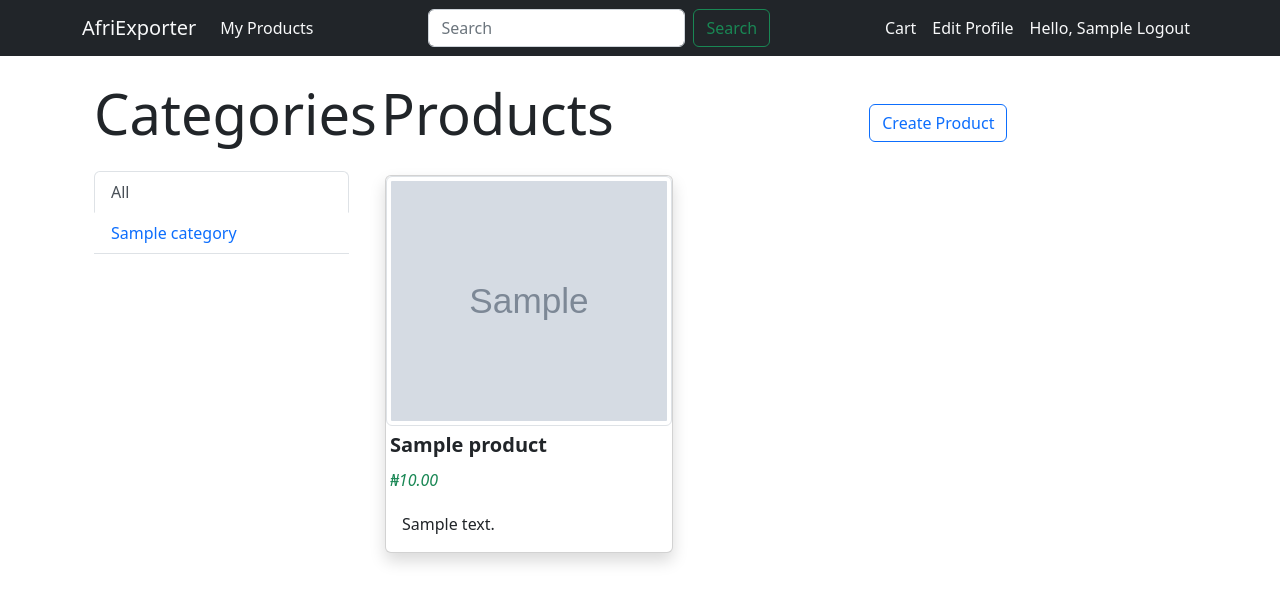
After one commit to yunushamod/afriexport, a Django app: page /shop/my-products/all/ in a window 1280 px wide. The commit adds this page. Shown: the top 603 px of the page. Run offline with Django 4.2, Linux system fonts and the light colour scheme; a user stored in the database is signed in; tables that the repository leaves empty hold one stand-in row (values such as "Sample post"); grey boxes marked "Sample" are stand-in pictures; parts of the project's set-up code (start-up, migrations or seed data) failed here and were passed over.

```diff
--- a/accounts/static/js/script.js
+++ b/accounts/static/js/script.js
@@ -8,3 +8,5 @@ formTags.forEach((form) => {
 });
 let selectLists = document.querySelectorAll('select');
 selectLists.forEach((selectList) => selectList.classList.add('form-select'))
+let textareas = document.querySelectorAll('textarea');
+textareas.forEach((textarea) => textarea.classList.add('form-control'));
--- a/accounts/templates/base.html
+++ b/accounts/templates/base.html
@@ -26,7 +26,7 @@
                 <div class="collapse navbar-collapse" id="navbarSupportedContent">
                     <ul class="navbar-nav me-auto mb-2 mb-lg-0">
                         <li class="nav-item">
-                            <a class="nav-link {% if section == 'catalog' %}active{% endif %} text-light" aria-current="page" href="#">Catalog</a>
+                            <a class="nav-link {% if section == 'catalog' %}active{% endif %} text-light" aria-current="page" href="{% url 'shop:my_products' %}">My Products</a>
                         </li>
                     </ul>
                     {% if request.user.is_authenticated %}
@@ -34,6 +34,12 @@
                         <input class="text-light form-control me-2 text-dark" type="search" placeholder="Search" aria-label="Search">
                         <button class="btn btn-outline-success" type="submit">Search</button>
                     </form>
+                    <ul class="navbar-nav">
+                        <li class="nav-item text-light">
+                            <a class="nav-link text-light" href="{% url 'cart:cart_detail' %}">Cart
+                            </a>
+                        </li>
+                    </ul>
                     <ul class="navbar-nav">
                         <li class="nav-item text-light">
                             <a class="nav-link text-light" href="{% url 'edit' %}">Edit Profile</a>
--- a/shop/models.py
+++ b/shop/models.py
@@ -1,12 +1,6 @@
-from email.policy import default
-from io import BytesIO
-import sys
 from django.db import models
 from django.conf import settings
 from django.urls import reverse
-from django_resized import ResizedImageField
-from django.core.files.uploadedfile import InMemoryUploadedFile
-from PIL import Image
 # Create your models here.
 
 
@@ -26,15 +20,14 @@ class Category(models.Model):
         return self.name
 
 class Product(models.Model):
+    user = models.ForeignKey(settings.AUTH_USER_MODEL, related_name = 'products', on_delete=models.CASCADE)
+    name = models.CharField(max_length=200)
     category = models.ForeignKey(Category, related_name = 'products', on_delete=models.SET_NULL, null=True)
-    user = models.ForeignKey(settings.AUTH_USER_MODEL, related_name = 'products', on_delete=models.CASCADE)
     slug = models.SlugField(max_length=200)
-    name = models.CharField(max_length=200)
+    description = models.TextField(blank=True)
+    price = models.DecimalField(max_digits = 10, decimal_places = 2)
+    quantity = models.IntegerField(default = 0)
     image = models.ImageField(upload_to="products/%Y/%m/%d", blank=True)
-    description = models.TextField(blank=True)
-    #price = models.DecimalField(max_digits = 10, decimal_places = 2)
-    price = models.FloatField()
-    quantity = models.IntegerField(default = 0)
     available = models.BooleanField(default=True)
     created = models.DateTimeField(auto_now_add=True)
     updated = models.DateTimeField(auto_now=True)
--- a/shop/templates/shop/product/detail.html
+++ b/shop/templates/shop/product/detail.html
@@ -12,6 +12,7 @@
             Category: <a href="{{product.category.get_absolute_url}}">{{product.category.name}}</a>
         </h2>
         <p class="h4 text-success">Price: ₦{{product.price}}</p>
+        {% if product.user != request.user %}
         <form action="{% url 'cart:cart_add' product.id %}" method="post">
             <div style="width: 60%;" class="mt-4 mb-4">
                 {{cart_product_form}}
@@ -19,6 +20,7 @@
             </div>
             <button type="submit" class="btn btn-outline-primary mt-2 mb-2">Add to cart</button>
         </form>
+        {% endif %}
         <p>{{product.description|linebreaks}}</p>
     </div>
 </div>
--- /dev/null
+++ b/shop/templates/shop/product/my_products.html
@@ -0,0 +1,53 @@
+{% extends "base.html" %}
+{% load static %}
+{% block title %}
+{% if category %}{{category.name}}{% else %}Products{% endif %}
+{% endblock %}
+{% block content %}
+<div class="row">
+    <div class="col-md-3">
+        <h1 class="display-4 mt-4 mb-4">Categories</h1>
+        <nav class="nav flex-column nav-tabs">
+            <li class="nav-item">
+                <a class="nav-link {% if not category %}active{% endif %}" href='{% url "shop:my_products" %}' aria-current="page">All</a>
+            </li>
+            {% for c in categories %}
+            <li class="nav-item">
+                <a class="nav-link {% if category.slug == c.slug %}active{% endif %}" href='{% url "shop:my_products_by_category"  c.slug %}' aria-current="page">{{c.name}}</a>
+            </li>
+            {% endfor %}
+        </nav>
+    </div>
+    <div class="col-md-7 ms-2">
+        <div class="row">
+            <div class="col-9">
+                <h1 class="display-4 mt-4 mb-4">
+                    {% if category %}{{category.name}}{% else %}Products{% endif %}
+                </h1>
+            </div>
+            <div class="col-3">
+                <a class="btn btn-outline-primary mt-5" href="{% url 'shop:create_product' %}">Create Product</a>
+            </div>
+        </div>
+        <div class="row">
+            {% for product in products %}
+            <div class="col">
+                <div class="card shadow m-1" style="width: 18rem;">
+                    <a href="{{product.get_absolute_url}}">
+                        <!-- style="display: none;" onload="drawCanvas(this)" -->
+                        <!-- <canvas id="canvas_img_{{forloop.counter}}" class="card-img-top"></canvas> -->
+                        <img id="img_{{forloop.counter}}" class="img-thumbnail img"
+                        src='{% if product.image %}{{product.image.url}}{% else %}{% static "img/no_image.png" %}{% endif %}'>
+                    </a>
+                    <p class="card-title m-1 fs-5 fw-semibold">{{product.name}}</p>
+                    <p class="card-subtitle m-1 fs-6 text-success fst-italic fw-light">₦{{product.price}}</p>
+                    <div class="card-body">
+                        <p class="card-text">{{product.description|truncatewords:30}}</p>
+                    </div>
+                </div>
+            </div>
+            {% endfor %}
+        </div>
+    </div>
+</div>
+{% endblock %}
--- a/shop/urls.py
+++ b/shop/urls.py
@@ -1,8 +1,11 @@
-from django.urls import path, include
-from .views import product_detail, product_list
+from django.urls import path
+from .views import product_detail, product_list, create_product, get_my_products
 app_name = 'shop'
 
 urlpatterns = [
+    path('create/', create_product, name='create_product'),
+    path('my-products/all/', get_my_products, name="my_products"),
+    path('my-products/<slug:category_slug>/', get_my_products, name='my_products_by_category'),
     path('<slug:category_slug>/', product_list, name='product_list_by_category'),
     path('',product_list, name='product_list'),
     path('<int:id>/<slug:slug>/', product_detail, name='product_detail'),
--- a/shop/views.py
+++ b/shop/views.py
@@ -1,9 +1,37 @@
-from django.shortcuts import render, get_object_or_404
+from django.shortcuts import render, get_object_or_404, redirect
 from django.http import HttpRequest, HttpResponse
 from cart.forms import CartAddProductForm
 from .models import Category, Product
 from django.contrib.auth.decorators import login_required
 from cart.forms import CartAddProductForm
+from .forms import CreateProductForm
+
+
+@login_required
+def create_product(request: HttpRequest) -> HttpResponse:
+    if request.method == 'POST':
+        form = CreateProductForm(data = request.POST, files=request.FILES)
+        if form.is_valid():
+            cd = form.cleaned_data
+            new_product = form.save(commit=False)
+            new_product.user = request.user
+            new_product.save()
+            return redirect('shop:my_products')
+    else:
+        form = CreateProductForm()
+    return render(request, 'shop/product/create_product.html',{'form': form})
+
+
+@login_required
+def get_my_products(request: HttpRequest, category_slug: str = None) -> HttpResponse:
+    category = None
+    categories = Category.objects.all()
+    products = Product.objects.filter(user=request.user)
+    if category_slug:
+        category = get_object_or_404(Category, slug=category_slug)
+        products = products.filter(category=category)
+    return render(request, 'shop/product/my_products.html',{'products': products, 'categories': categories,
+    'category': category})
 
 
 # Create your views here.
@@ -11,7 +39,7 @@ from cart.forms import CartAddProductForm
 def product_list(request: HttpRequest, category_slug:str=None) -> HttpResponse:
     category = None
     categories = Category.objects.all()
-    products = Product.objects.filter(available=True).exclude(quantity=0)
+    products = Product.objects.filter(available=True).exclude(user=request.user).exclude(quantity=0)
     if category_slug:
         category = get_object_or_404(Category, slug=category_slug)
         products = products.filter(category=category)
```
Also changed, not shown: cart/cart.py (+13 -8 lines), cart/templates/cart/detail.html (+12 -9 lines), shop/forms.py (added, +8 -0 lines), shop/templates/shop/product/create_product.html (added, +35 -0 lines), shop/migrations/0007_alter_product_price.py (added).
